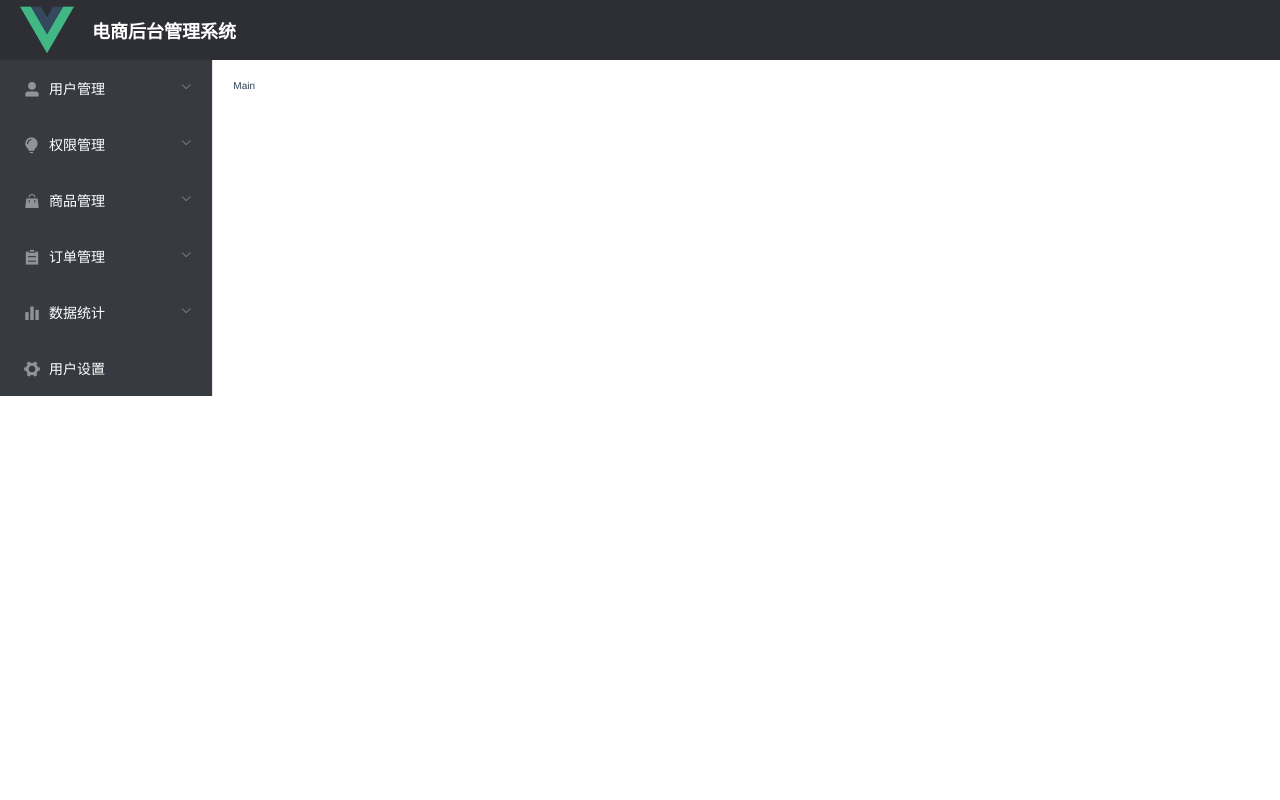
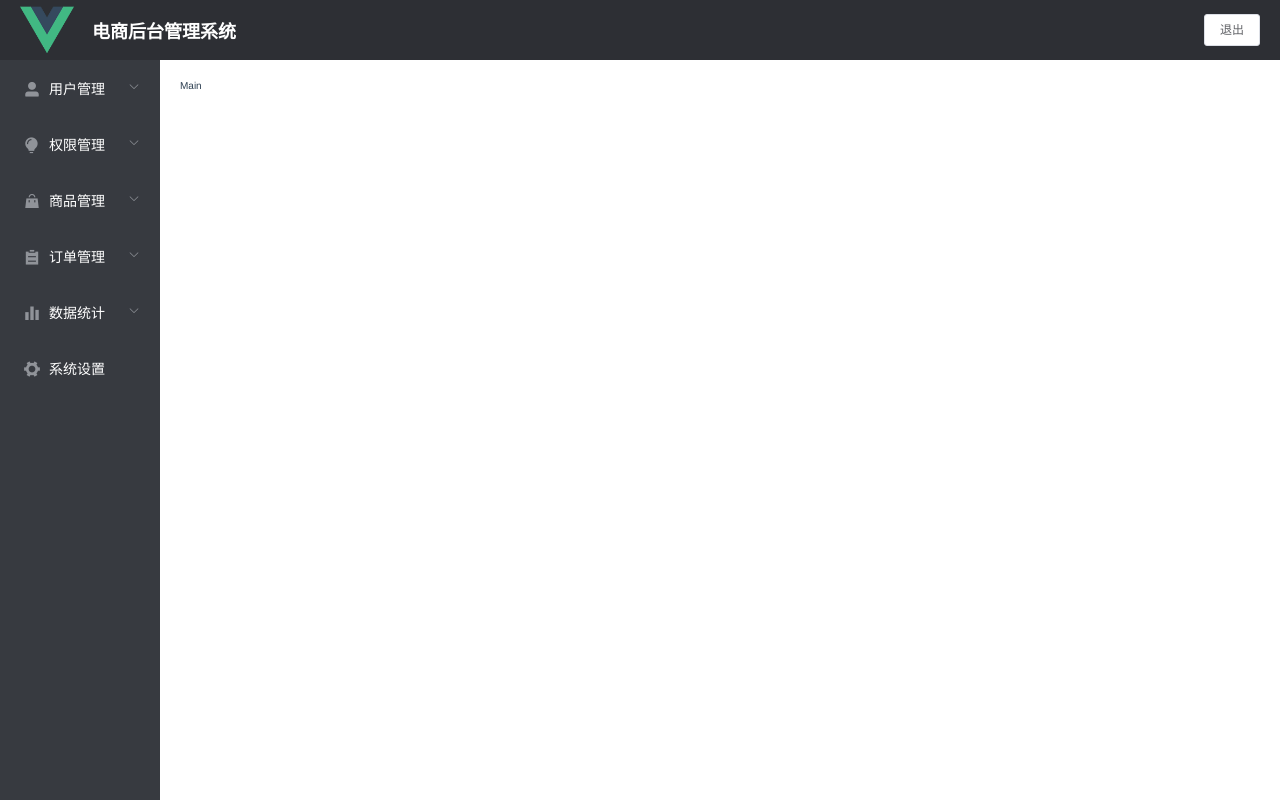
Before and after one commit to AsensTs/e-platform, a Vue app: page /#/ in a window 1280 px wide. Built offline with nearby package versions, Linux system fonts and the light colour scheme; sample sign-in values are in the browser's storage; the HTML template or start-up script is replaced by a standard one.

Commit message:
home-page 基本完成

```diff
--- a/src/assets/styles/global.scss
+++ b/src/assets/styles/global.scss
@@ -5,6 +5,10 @@ html,body,h1,h2,h3,h4,h5,h6 {
     padding: 0;
     margin: 0;
 }
+html,body,#app,.home {
+    height: 100%;
+    width: 100%;
+}
 .el-header {
     margin: 0;
 }
--- a/src/components/Container.vue
+++ b/src/components/Container.vue
@@ -1,16 +1,19 @@
 <template>
   <el-container>
     <el-header>
+      <div class="logotitle">
         <img class="logo-img" alt="Vue logo" src="../assets/images/logo.png" />
         <h3 class="title">电商后台管理系统</h3>
+      </div>
+      <el-button size="small">退出</el-button>
     </el-header>
-    <el-container>
-      <el-col class="col-aside" :xs="8" :sm="8" :md="6" :lg="4" :xl="3">
+    <el-container class="co-container">
+      <el-col class="col-aside" :xs="8" :sm="8" :md="6" :lg="3" :xl="3">
         <el-aside width="none">
           <navMenu />
         </el-aside>
       </el-col>
-      <el-col :xs="16" :sm="16" :md="18" :lg="20" :xl="21">
+      <el-col :xs="16" :sm="16" :md="18" :lg="21" :xl="21">
         <el-main>Main</el-main>
       </el-col>
     </el-container>
@@ -29,12 +32,18 @@ export default Vue.extend({
 
 <style lang="scss">
 .el-container {
+  height: 100%;
   .el-header {
     display: flex;
     align-items: center;
+    justify-content: space-between;
     background-color: #2d2f34;
+    .logotitle {
+      height: 90%;
+      display: flex;
+      align-items: center;
       .logo-img {
-      height: 90%;
+        height: 100%;
       }
       .title {
         color: #fff;
@@ -42,8 +51,13 @@ export default Vue.extend({
         margin-left: 1.8rem;
       }
     }
+  }
+  .co-container {
+    height: 100%;
     .col-aside {
-    min-width: 20rem;
+      height: 100%;
+      background-color: #373a40;
+    }
   }
 }
 </style>
--- a/src/components/navMenu.vue
+++ b/src/components/navMenu.vue
@@ -12,69 +12,54 @@
             <i class="el-icon-user-solid"></i>
             <span>用户管理</span>
           </template>
-          <el-menu-item-group title="用户列表">
-            <el-menu-item index="1-1">选项3</el-menu-item>
-          </el-menu-item-group>
-          <el-submenu index="1-2">
-            <template slot="title">选项4</template>
-            <el-menu-item index="1-2-1">选项1</el-menu-item>
-          </el-submenu>
+          <el-menu-item index="1-1">
+            <i class="el-icon-menu"></i>
+            <span slot="title">用户列表</span>
+          </el-menu-item>
         </el-submenu>
         <el-submenu index="2">
           <template slot="title">
             <i class="el-icon-s-opportunity"></i>
             <span>权限管理</span>
           </template>
-          <el-menu-item-group title="权限">
-            <el-menu-item index="2-1">选项3</el-menu-item>
-          </el-menu-item-group>
-          <el-submenu index="2-2">
-            <template slot="title">选项4</template>
-            <el-menu-item index="2-2-1">选项1</el-menu-item>
-          </el-submenu>
+          <el-menu-item index="2-1">
+            <i class="el-icon-menu"></i>
+            <span slot="title">权限设置</span>
+          </el-menu-item>
         </el-submenu>
         <el-submenu index="3">
           <template slot="title">
             <i class="el-icon-s-goods"></i>
             <span>商品管理</span>
           </template>
-          <el-menu-item-group title="商品列表">
-            <el-menu-item index="3-1">选项3</el-menu-item>
-          </el-menu-item-group>
-          <el-submenu index="3-2">
-            <template slot="title">选项4</template>
-            <el-menu-item index="3-2-1">选项1</el-menu-item>
-          </el-submenu>
+          <el-menu-item index="3-1">
+            <i class="el-icon-menu"></i>
+            <span slot="title">商品列表</span>
+          </el-menu-item>
         </el-submenu>
         <el-submenu index="4">
           <template slot="title">
             <i class="el-icon-s-order"></i>
             <span>订单管理</span>
           </template>
-          <el-menu-item-group title="订单列表">
-            <el-menu-item index="4-1">选项3</el-menu-item>
-          </el-menu-item-group>
-          <el-submenu index="4-2">
-            <template slot="title">选项4</template>
-            <el-menu-item index="4-2-1">选项1</el-menu-item>
-          </el-submenu>
+          <el-menu-item index="4-1">
+            <i class="el-icon-menu"></i>
+            <span slot="title">订单列表</span>
+          </el-menu-item>
         </el-submenu>
         <el-submenu index="5">
           <template slot="title">
             <i class="el-icon-s-data"></i>
             <span>数据统计</span>
           </template>
-          <el-menu-item-group title="数据">
-            <el-menu-item index="5-1">选项3</el-menu-item>
-          </el-menu-item-group>
-          <el-submenu index="5-2">
-            <template slot="title">选项4</template>
-            <el-menu-item index="5-2-1">选项1</el-menu-item>
-          </el-submenu>
+          <el-menu-item index="5-1">
+            <i class="el-icon-menu"></i>
+            <span slot="title">数据统计</span>
+          </el-menu-item>
         </el-submenu>
         <el-menu-item index="6">
           <i class="el-icon-s-tools"></i>
-          <span slot="title">用户设置</span>
+          <span slot="title">系统设置</span>
         </el-menu-item>
       </el-menu>
     </el-col>
@@ -96,4 +81,9 @@ export default Vue.extend({
 });
 </script>
 
-<style lang="scss"></style>
+<style lang="scss">
+.el-menu {
+  border: none !important;
+  overflow: hidden;
+}
+</style>
```
Lines whose indentation alone changed are shown as unchanged.
